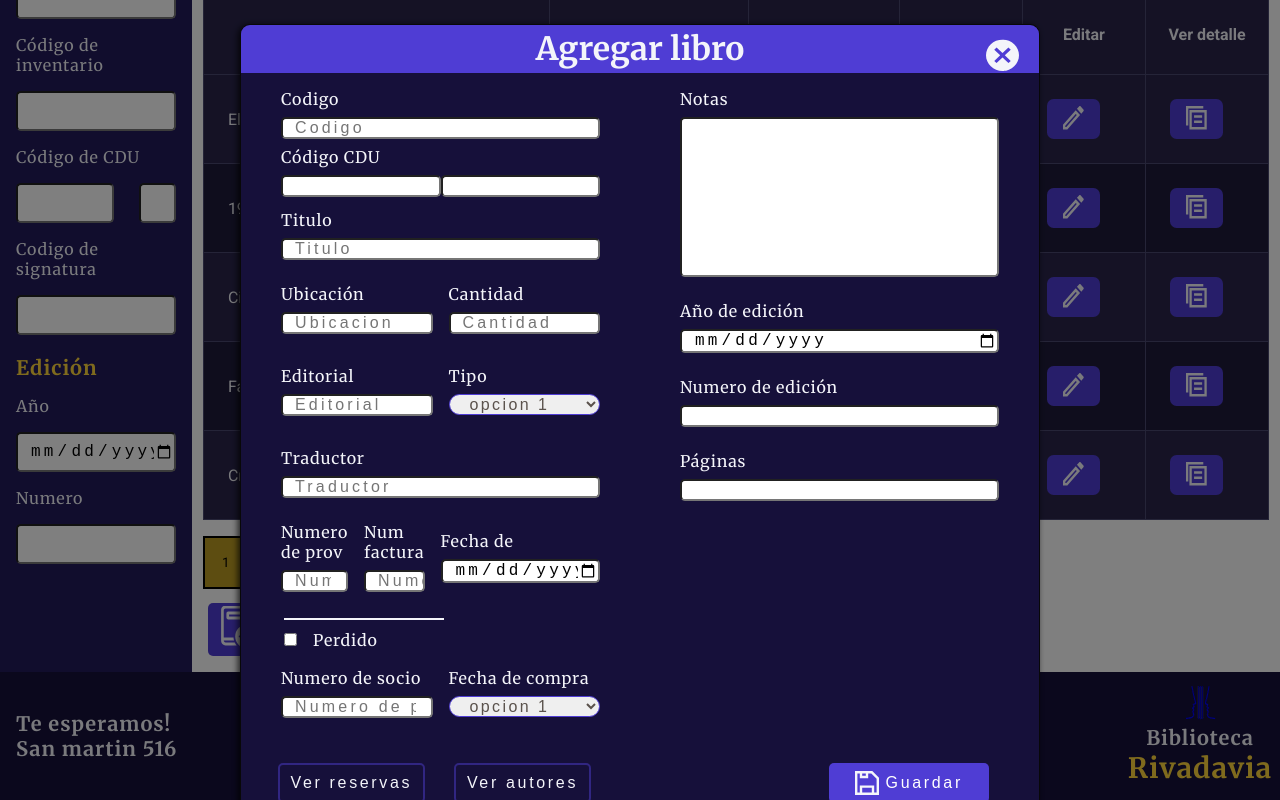
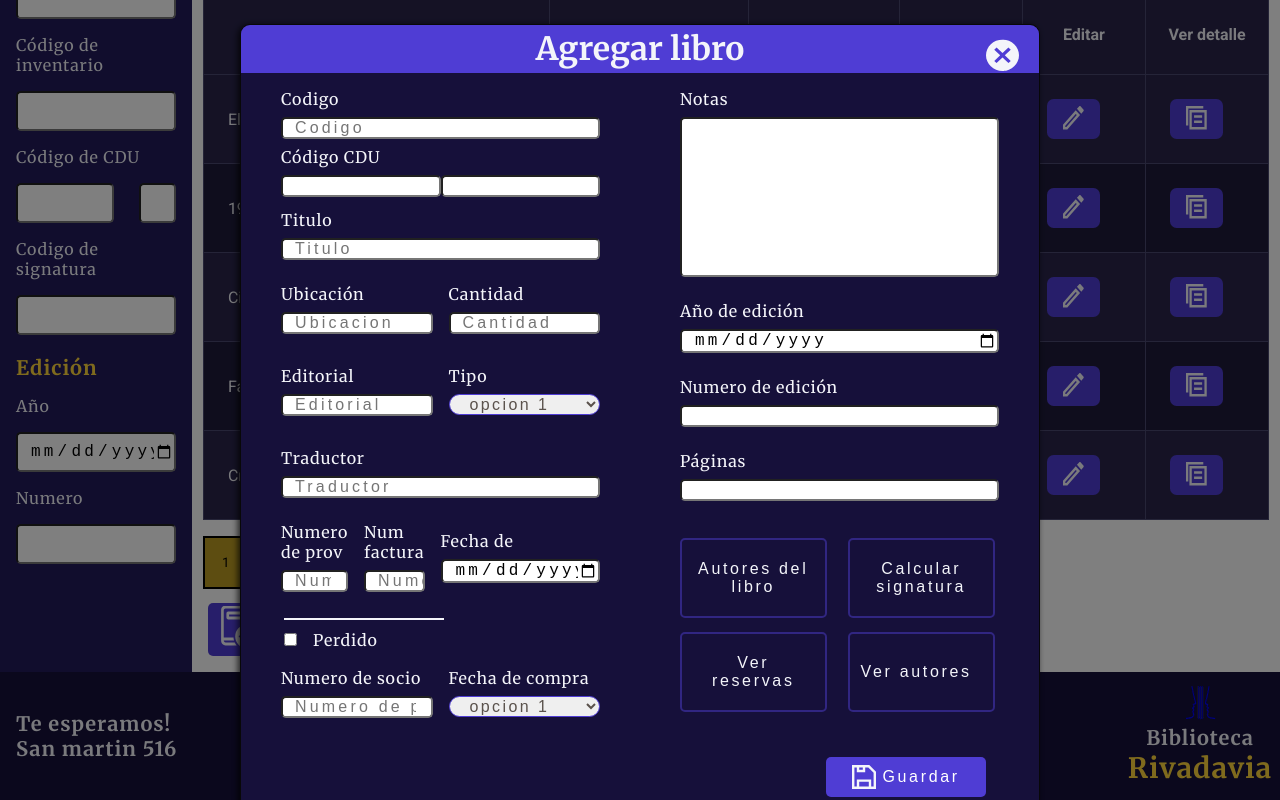
Before and after one commit to RolandoKirina/PPSLibraryBernardinoRivadavia, a React (Vite) app: page /books in a window 1280 px wide. Both pictures are taken after a click on the button "Agregar libro". Shown: the part 218-1018 px from the top of the page. Built offline with nearby package versions, Linux system fonts and the light colour scheme.

Commit message:
finished the desing of btn add book

```diff
--- /dev/null
+++ b/src/components/FormAddBook/FormAddBook.jsx
@@ -0,0 +1,188 @@
+import "./formAddbook.css";
+import Btn from "../btn/Btn.jsx";
+import SaveIcon from '../../assets/img/save-icon.svg';
+
+export default function FormEditBook(){
+    return(
+        <>
+        <form className="formeditbook">
+            <div className="contentformedit">
+
+                <div className="input">
+                    <label htmlFor="code">Codigo</label>
+                    <input id="code" type="number" placeholder="Codigo"/>
+                </div>
+
+
+               <div className="input margininput">
+                <div className="content content-form">
+                        <div>
+                            <div>
+                                <label htmlFor="codeCDU1">Código CDU </label>
+
+                            </div>
+                            <div>
+                                 <input id="codeCDU1" type="number" />
+                                <input id="codeCDU1" type="number" />
+                            </div>
+
+
+                        </div>
+
+                </div>
+                </div>
+
+                <div className="input">
+                    <label htmlFor="title">Titulo</label>
+                    <input id="title" type="text" placeholder="Titulo"/>
+                </div>
+
+                <div className="input">
+
+                    <div className="divconteiner content">
+                        <div>
+                            <label htmlFor="title">Ubicación</label>
+                            <input id="ubication" type="text" placeholder="Ubicacion" />
+                        </div>
+                        <div>
+                            <label htmlFor="title">Cantidad</label>
+                            <input id="quantity" type="number" placeholder="Cantidad"/>
+                        </div>
+                    </div>
+                </div>
+                <div className="input">
+                     <div className="divconteiner content">
+                        <div>
+                            <label htmlFor="editorial">Editorial</label>
+                            <input id="editorial" type="text" placeholder="Editorial" />
+                        </div>
+                        <div>
+                             <label htmlFor="type">Tipo</label>
+                            <select name="type" id="type" className="selectform">
+                                <option value="1">opcion 1</option>
+                                <option value="2">opcion 2</option>
+                                <option value="3">opcion 3</option>
+                            </select>
+
+                        </div>
+                    </div>
+                </div>
+
+
+
+                <div className="input">
+                    <label htmlFor="translator">Traductor</label>
+                    <input id="translator" type="text" placeholder="Traductor"/>
+                </div>
+
+
+                 <div className="input">
+                     <div className="divconteiner content">
+                        <div>
+                            <label htmlFor="prov">Numero de prov</label>
+                            <input id="prov" type="number" placeholder="Numero de prov" />
+                        </div>
+                        <div>
+                            <label htmlFor="numfactura">Num factura</label>
+                            <input id="numfactura" type="text" placeholder="Numero de factura" />
+                        </div>
+                        <div>
+                             <label htmlFor="type">Fecha de</label>
+                             <input id="dateof" type="date" placeholder="Fecha de" />
+                        </div>
+                    </div>
+                </div>
+
+                <div className="line"></div>
+
+                <div className="input">
+                     <div className="divconteiner checkbox">
+
+                            <input id="Lost" type="checkbox" placeholder="Perdido"  />
+                            <label htmlFor="Lost" className="checkboxin">Perdido</label>
+
+                    </div>
+                </div>
+
+                <div className="input">
+                     <div className="divconteiner content">
+                        <div>
+                            <label htmlFor="prov">Numero de socio</label>
+                            <input id="prov" type="number" placeholder="Numero de prov" />
+                        </div>
+                        <div>
+                            <label htmlFor="numfactura">Fecha de compra</label>
+                            <select name="type" id="dateofbuy" className="selectform">
+                                <option value="1">opcion 1</option>
+                                <option value="2">opcion 2</option>
+                                <option value="3">opcion 3</option>
+                            </select>
+                        </div>
+                    </div>
+
+
+                </div>
+
+            </div>
+
+            <div className="contentformedit">
+
+
+                <div className="input" >
+                        <label htmlFor="notes" >Notas</label>
+                        <input id="notes" type="text" className="notes" />
+                </div>
+
+                <div className="input" >
+                        <label htmlFor="year" >Año de edición</label>
+                        <input id="year" type="date" />
+                </div>
+
+                <div className="input" >
+                        <label htmlFor="number" >Numero de edición</label>
+                        <input id="number" type="text" />
+                </div>
+                <div className="input" >
+                        <label htmlFor="pages" >Páginas</label>
+                        <input id="pages" type="text" />
+                </div>
+
+                <div className="btns-form">
+
+                    <div>
+                        <Btn text="Autores del libro" className="secondary-btn" />
+                        <Btn text="Ver reservas" className="secondary-btn" />
+                    </div>
+                    <div>
+                        <Btn text="Calcular signatura" className="secondary-btn" />
+                        <Btn text="Ver autores" className="secondary-btn" />
+                    </div>
+                </div>
+
+                {/* 👇 Botón "Guardar" alineado a la derecha */}
+                <div className="btn-right">
+                    <Btn
+                        text="Guardar"
+                        className="changes btn"
+                        icon={
+                            <div className="img-ico">
+                                <img src={SaveIcon} alt="Guardar" />
+                            </div>
+                        }
+                    />
+                </div>
+            </div>
+
+
+
+
+
+        </form>
+
+
+
+        </>
+
+        )
+
+}
--- /dev/null
+++ b/src/components/FormAddBook/formAddbook.css
@@ -0,0 +1,147 @@
+.formeditbook{
+    display: flex;
+    justify-content: space-around;
+    width: 100%;
+    position: relative;
+    color: var(--white);
+    margin-bottom: 3em;
+}
+.contentformedit{
+    display: flex;
+    flex-direction: column;
+    width: 40%;
+}
+
+ .inputcheckbox {
+    width: 30%;
+}
+
+/* Para inputs que están directamente dentro de .input */
+.input:has(> input:focus) > label , .input .content div:has(input:focus) label ,.input .content div:has(select:focus) label,input:checked + .checkboxin {
+  color: var(--secondary-light-2);
+  font-weight: bold;
+}
+
+.checkbox{
+    margin-top: 0.5em;
+    margin-left: 0.2em;
+    height: 1em;
+}
+.checkbox input{
+    margin-top: 0.5em;
+}
+.input label {
+  transition: color 0.3s ease;
+}
+.content{
+    display: flex;
+    width: 100%;
+    gap: 0.5rem;
+}
+.content-form{
+    display: flex;
+}
+.content-form div input {
+width: 50%;
+}
+.notes{
+    height: 10em;
+}
+.divconteiner{
+    display: flex;
+    align-items: center;
+    gap: 1rem;
+}
+.divconteiner div{
+    display: flex;
+    flex-direction: column;
+    width: 50%;
+}
+
+
+.divconteiner div  input{
+    width: 100%;
+}
+.selectform{
+    height: 1.3em;
+    width:100%;
+}
+
+.line{
+    margin: 10px 0 0 0.2em;
+    width: 50%;
+    height: 2px;
+    background-color: var(--white);
+}
+
+
+
+.btn{
+    display: flex;
+    justify-content: space-between;
+    background-color: var(--primary-dark-2);
+    width: 12em;
+}
+.img-ico{
+
+    width: 1.5em;
+    height: 1.5em;
+}
+.img-ico img{
+    width: 100%;
+    height: 100%;
+}
+
+
+.changes{
+    justify-content: center;
+    height: 3em;
+    border: 2px solid var(--success);
+    background-color: var(--primary-light-2);
+}
+
+
+input,
+select,
+textarea {
+  margin-bottom: 0.5rem;
+  box-sizing: border-box;
+}
+
+.input,
+.divconteiner div,
+.content-form div {
+  margin-bottom: 0.5rem;
+}
+
+/* Márgenes uniformes entre inputs */
+input,
+select,
+textarea {
+margin-bottom: 0;
+
+}
+
+/* Márgenes entre grupos */
+.input,
+.divconteiner div,
+.content-form div {
+  margin-bottom: 0.5rem;
+}
+
+/*lo siento, no supe como  arregarlo al margen*/
+.margininput{
+    margin-bottom: -1.2em;
+}
+
+
+.changes.btn {
+  margin-left: auto;
+  align-self: flex-end;
+}
+
+.btns-form {
+    display: flex;
+    width: 100%;
+    padding: 0;
+}
--- a/src/components/deletebtnComponent/PopUpDelete.css
+++ b/src/components/deletebtnComponent/PopUpDelete.css
@@ -1,6 +1,6 @@
 .delete-container {
     background-color: var(--white);
-     box-shadow: 0 2px 6px rgba(0, 0, 0, 0.15);
+    box-shadow: 0 2px 6px rgba(0, 0, 0, 0.15);
     padding: 1em;
     width: 100%;
     height: 100%;
--- a/src/index.css
+++ b/src/index.css
@@ -97,8 +97,8 @@ a {
 .secondary-btn{
   background-color: var(--primary-dark-2);
   color: var(--white);
-  height: 3em;
-  width: auto;
+  height: 6em;
+  width: 11em;
   padding: 0.8em;
   border: solid 2px  var(--primary);
 
--- a/src/pages/BookSection/BookSection.jsx
+++ b/src/pages/BookSection/BookSection.jsx
@@ -11,6 +11,7 @@ import './BookSection.css';
 import PopUp from '../../components/popup-table/PopUp2.jsx';
 import FormEditBook from '../../components/formeditbook/formeditbook.jsx';
 import PopUpDelete from '../../components/deletebtnComponent/PopUpDelete.jsx';
+import FormAddBook from '../../components/FormAddbook/FormAddBook.jsx';
 const BookSection = () => {
 
   const [PopUpEditBook,setPopupEditBook]=useState(false);
@@ -109,7 +110,7 @@ const BookSection = () => {
                   className="popup-container"
                   onClick={() => console.log(setPopupAddBook(false))}
                   >
-                       <FormEditBook />
+                       <FormAddBook />
 
                   </PopUp>
                   )}
```
